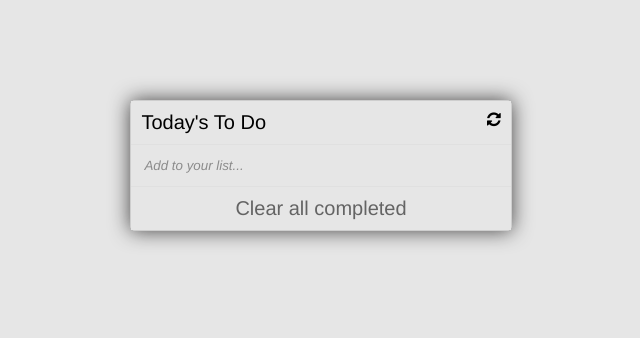
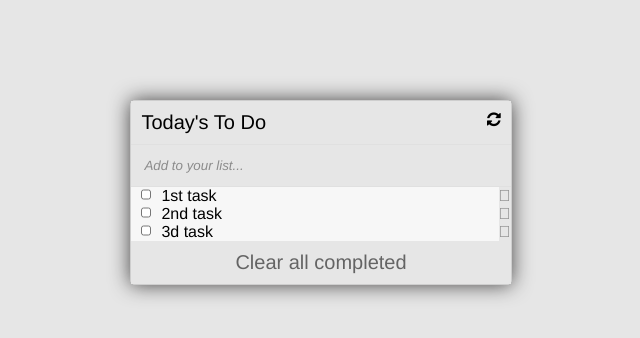
Before and after one commit to elmar8287/todo, a website built with webpack: page src/index.html in a window 1280 px wide. Shown: the whole page, without its empty margins (319-959 px from the left). Built offline with nearby package versions, Linux system fonts and the light colour scheme.

Commit message:
Fix linter errors

```diff
--- a/src/index.html
+++ b/src/index.html
@@ -17,12 +17,13 @@
         <div class="inputs">
             <input type="text" placeholder="Add to your list..." class="input">
         </div>
-        <div class="taskList">
+        <div class="todos">
 
         </div>
         <div class="footer">
             <p>Clear all completed</p>
         </div>
     </div>
+    <script src="./index.js"></script>
 </body>
 </html>
--- a/src/index.js
+++ b/src/index.js
@@ -1,21 +1,37 @@
-// import _ from 'lodash';
-// import './style.css';
-// import Icon from './icon.png';
+import './style.css';
 
-// function component() {
-//   const element = document.createElement('div');
+const todos = document.querySelector('.todos');
+const todo = [
+  {
+    index: 1,
+    desc: '1st task',
+    completed: true,
+  },
+  {
+    index: 2,
+    desc: '2nd task',
+    completed: false,
+  },
+  {
+    index: 3,
+    desc: '3d task',
+    completed: false,
+  },
+];
 
-//   // Lodash, now imported by this script
-//   element.innerHTML = _.join(['Hello', 'webpack'], ' ');
-//   element.classList.add('hello');
+const showTodo = (todo) => {
+  todo.forEach((e) => {
+    const task = document.createElement('div');
+    task.innerHTML = `
 
-//   // Add the image to our existing div.
-//   const myIcon = new Image();
-//   myIcon.src = Icon;
+    <div class="points">
+    <input class="check" type="checkbox" id="desc" name="desc" value="${e.index}">${e.desc}
+    <i class="fas fa-ellipsis-v" style="color: gray; float: right;"></i>
+    </div>
+    `;
 
-//   element.appendChild(myIcon);
+    todos.appendChild(task);
+  });
+};
 
-//   return element;
-// }
-
-// document.body.appendChild(component());
+showTodo(todo);
--- a/src/style.css
+++ b/src/style.css
@@ -67,3 +67,17 @@
 .footer p {
   padding: 10px;
 }
+
+.check {
+  width: 10px;
+  margin: 0 10px;
+}
+
+.points {
+  background-color: rgb(247, 247, 247);
+}
+
+.footer p:hover,
+.points:hover {
+  background-color: rgb(235, 235, 235);
+}
```
Also changed, not shown: package.json (+8 -8 lines), dist/65ccb2fb95eb440a3735.png (deleted), dist/index.bundle.js (added), dist/index.bundle.js.LICENSE.txt (deleted), dist/index.html.
